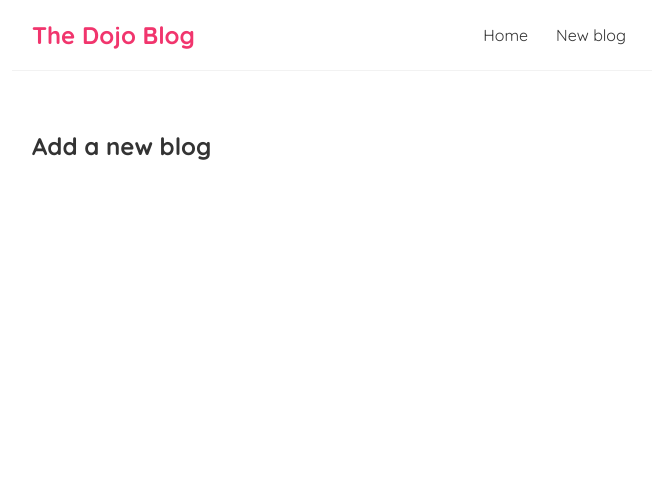
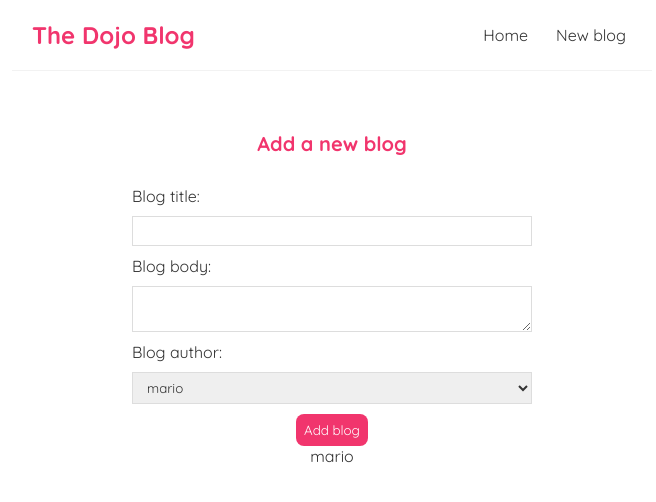
Before and after one commit to Kabuki-edwin/dojo-blog, a React (Create React App) app: page /create in a window 1280 px wide. Shown: the top 502 px of the page, without its empty margins (308-964 px from the left). Built offline with nearby package versions, Linux system fonts and the light colour scheme.

Commit message:
controlled input (forms)

```diff
--- a/src/create.js
+++ b/src/create.js
@@ -1,7 +1,40 @@
+import { useState } from "react";
+
 const Create = () => {
+    const [title, setTitle] = useState('');
+    const [body, setBody] = useState('');
+    const [author, setAuthor] = useState ('mario');
+
     return (
         <div className="create">
             <h2>Add a new blog</h2>
+            <form>
+                <label >Blog title:</label>
+                <input
+                 type="text"
+                 required
+                 value = {title}
+                 onChange={ (e) => setTitle(e.target.value)}
+                />
+                 <label >Blog body:</label>
+                 <textarea
+                    required
+                    value = { body}
+                    onChange={ (e) => setBody(e.target.value)}
+                 ></textarea>
+                 <label >Blog author:</label>
+                 <select
+                 value = { author }
+                 onChange={ (e) => setAuthor(e.target.value)}
+                 >
+                    <option value="mario">mario</option>
+                    <option value="yoshi">yoshi</option>
+                 </select>
+                 <button>Add blog</button>
+                 <p>{ title}</p>
+                 <p>{ body }</p>
+                 <p> { author}</p>
+            </form>
         </div>
      );
 }
--- a/src/index.css
+++ b/src/index.css
@@ -52,7 +52,7 @@
   text-decoration: none;
 }
 
-/*blog details page*/
+/* blog details page */
 .blog-details h2 {
   font-size: 20px;
   color: #f1356d;
@@ -61,3 +61,43 @@
 .blog-details div {
   margin: 20px 0;
 }
+.blog-details button {
+  background: #f1356d;
+  color: #fff;
+  border: 0;
+  padding: 8px;
+  border-radius: 8px;
+  cursor: pointer;
+}
+
+/* create new blog form */
+.create {
+  max-width: 400px;
+  margin: 0 auto;
+  text-align: center;
+}
+.create label {
+  text-align: left;
+  display: block;
+}
+.create h2 {
+  font-size: 20px;
+  color: #f1356d;
+  margin-bottom: 30px;
+}
+.create input, .create textarea, .create select {
+  width: 100%;
+  padding: 6px 10px;
+  margin: 10px 0;
+  border: 1px solid #ddd;
+  box-sizing: border-box;
+  display: block;
+}
+.create button {
+  background: #f1356d;
+  color: #fff;
+  border: 0;
+  padding: 8px;
+  border-radius: 8px;
+  cursor: pointer;
+}
```
